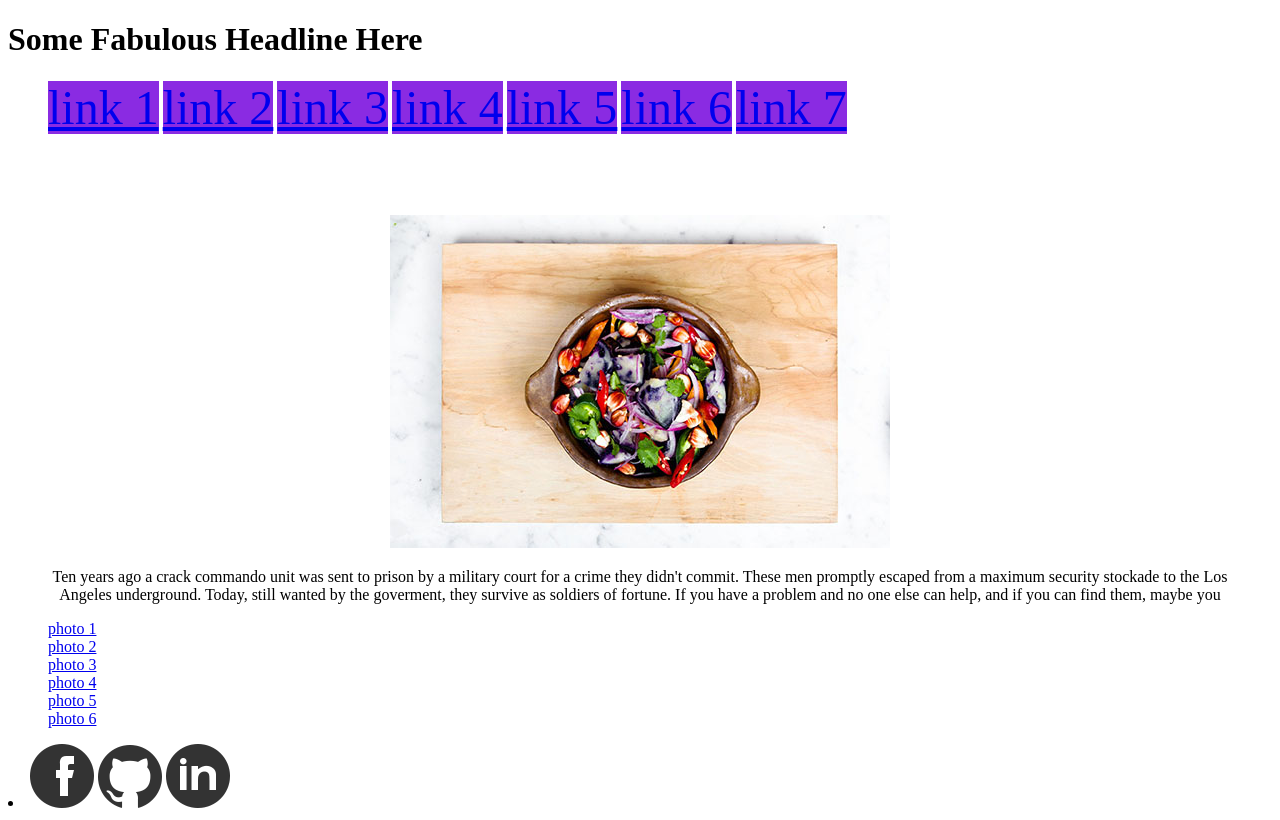
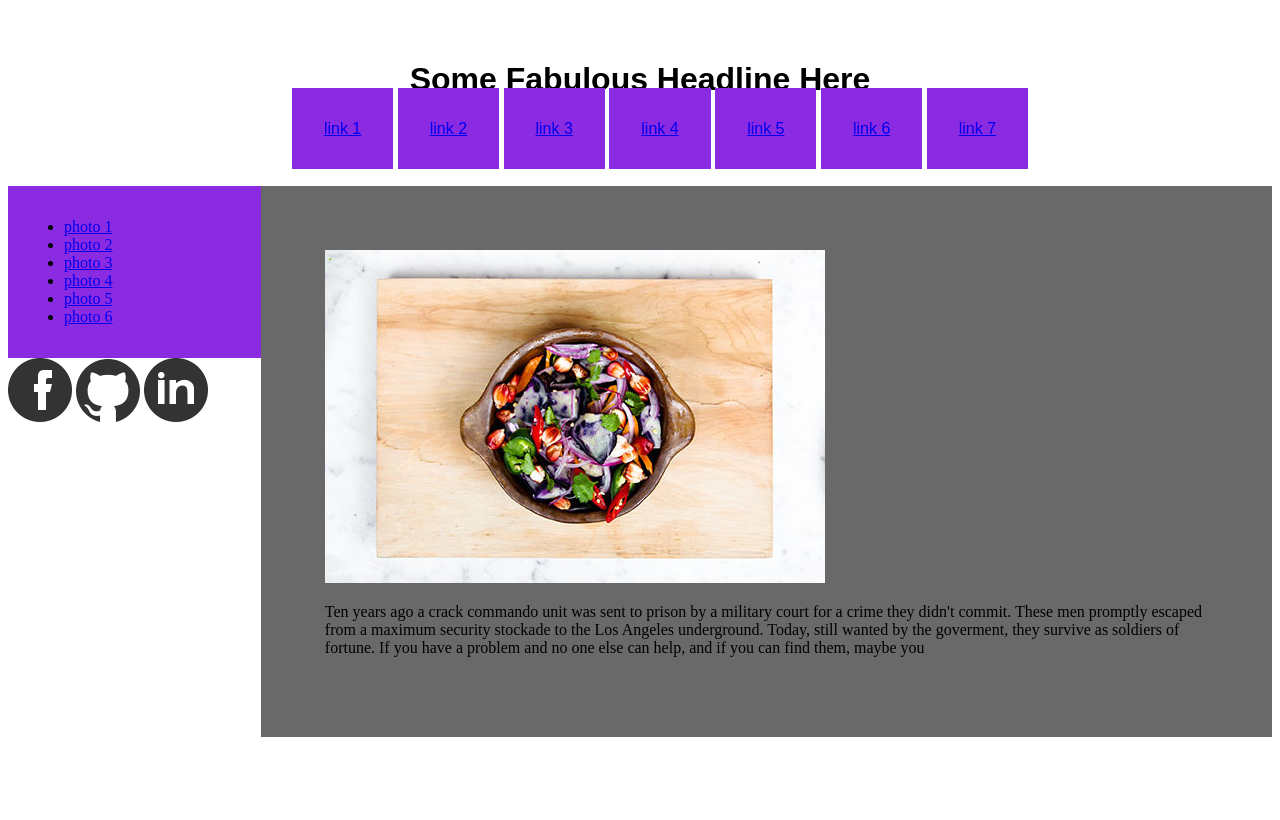
Before and after one commit to PatsyKlotz/mockup-practice, a plain HTML site: page index.html in a window 1280 px wide. Drawn offline with Linux system fonts and the light colour scheme.

Commit message:
more style selectors

```diff
--- a/styles/stylesheet.css
+++ b/styles/stylesheet.css
@@ -1,29 +1,42 @@
 * { box-sizing: border-box;}
 
-
-
-
+header {
+  text block;
+  font-family: sans-serif;
+  font-size: 1rem;
+  padding: 2rem;
+  text-align: center;
+}
 header nav li {
+  text block;
   display: inline;
-}
-header a {
-  font-family: serif;
-  font-size: 3em;
+  padding: 2rem;
   background-color: blueviolet;
-  padding: 2rem
-  border: 7px solid blueviolet;
-  margin: 0;
-}
+  padding: 2rem;
+  }
 
 figure {
-  text-align: center;
-  margin-top: 5rem;
+  float: right;
+  width: 80%;
+  margin: auto;
+  background-color: dimgrey;
+  padding: 4rem;
 }
 
 figcaption {
   margin: auto;
+  text-align:inherit;
 }
 
-aside nav li {
-  list-style-type: none;
+aside {
+  float: left;
+  width: 20%;
+  background-color: blueviolet;
+  padding: 1rem;
+  margin: auto;
 }
+
+footer nav li {
+  display: inline;
+  text-align: center;
+}
```
